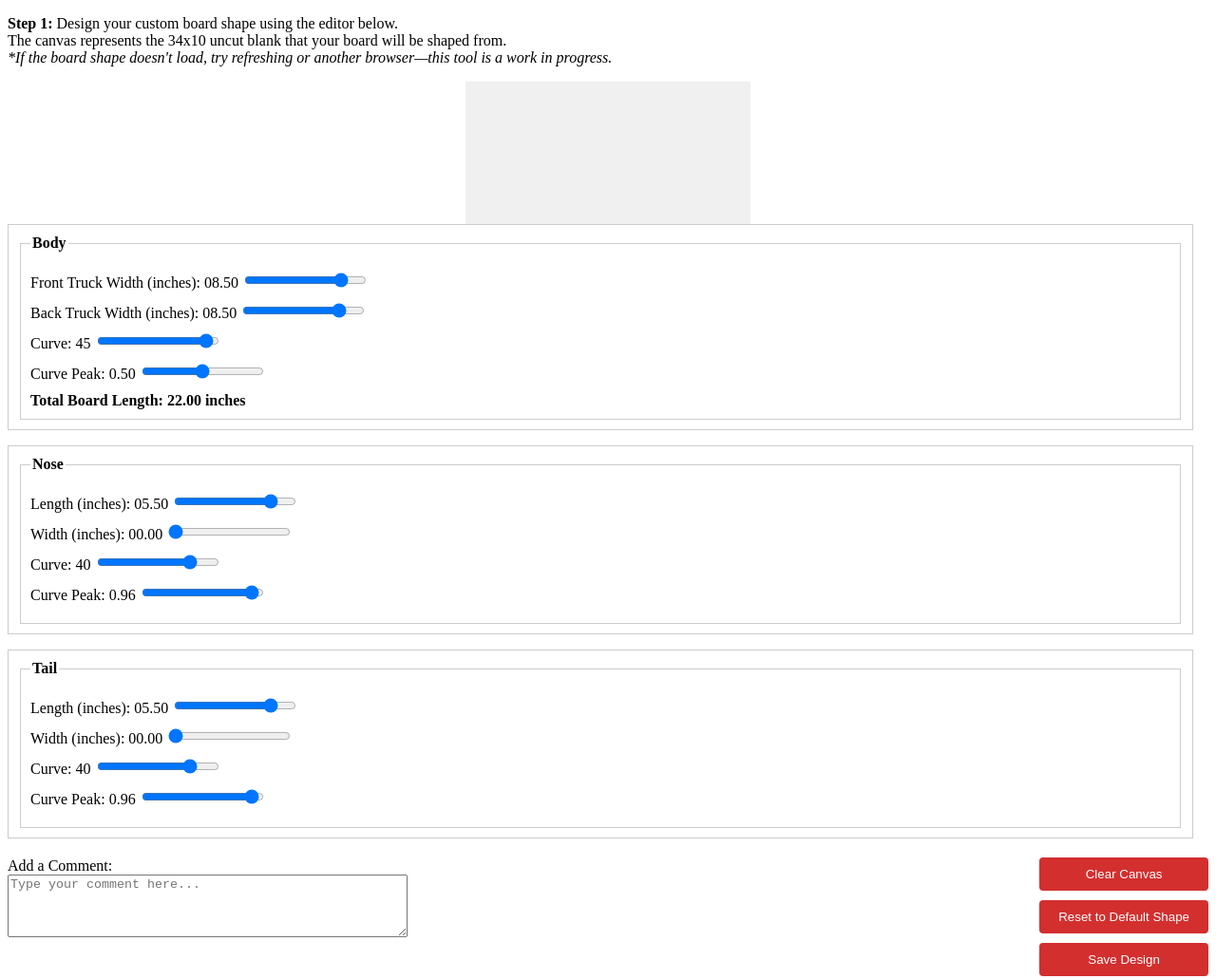
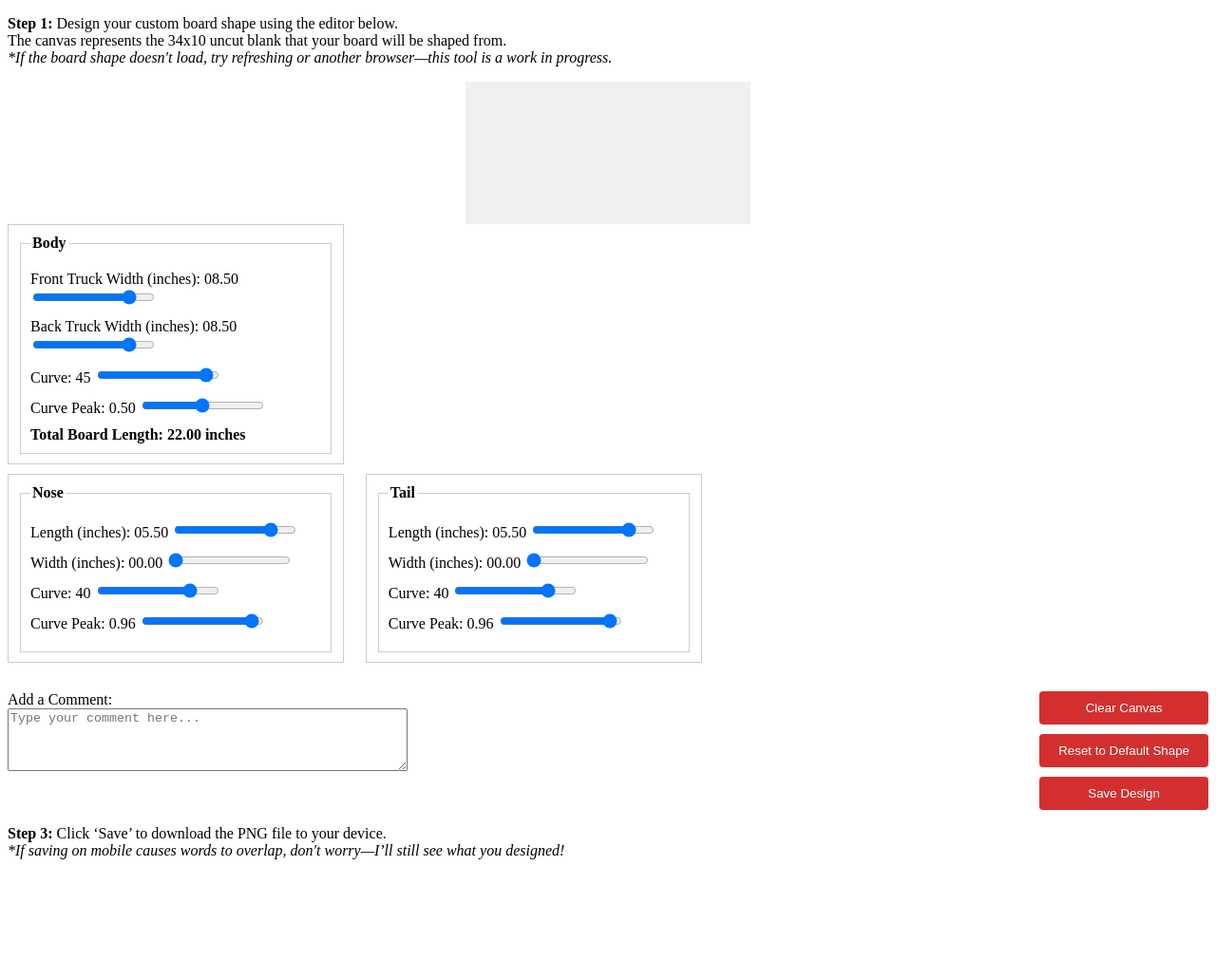
Before and after one commit to phillthebacon/crispyshape, a plain HTML site: page index.html in a window 1280 px wide. Shown: the top 1031 px of the page at 95% size. After the commit the page ends 921 px from the top, so only its background shows below. Drawn offline with Linux system fonts and the light colour scheme; a script that the page names is missing.

Commit message:
Update index.html

```diff
--- a/index.html
+++ b/index.html
@@ -108,25 +108,20 @@
 
       /* We rely on .active to show only one panel at a time */
       .panel {
-        width: 100%; /* Let the panel fill the width on mobile */
+        : 100%; /* Let the panel fill the  on mobile */
       }
     }
 
     /* ----- DESKTOP (MIN 1024px) ----- */
   @media screen and (min-width: 1025px) {
-  .panel {
-    display: block; /* let .panel fill the parent flex item */
-    width: auto;    /* rely on flex to size them */
-    margin: 0 1rem 1rem 0;
-  }
 
-  /* Wrap them in a container that uses flexbox: */
-  .panels-container {
-    display: flex;
-    flex-wrap: wrap;
-    justify-content: flex-start;
-  }
+ .panel {
+  display: inline-block;
+  vertical-align: top;
+  width: 28%; /* or 25%, etc. */
+  margin-right: 1.5%;}
 }
+
 
   </style>
 </head>
```
